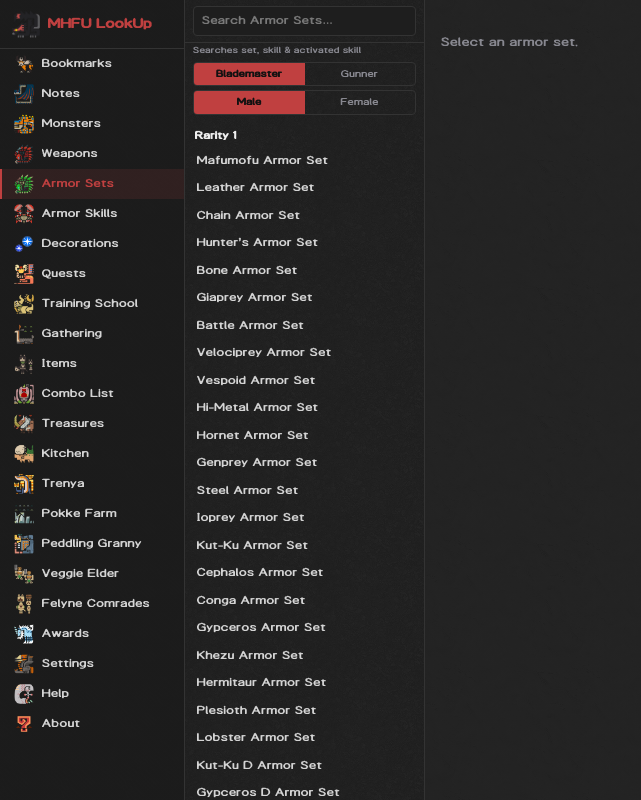
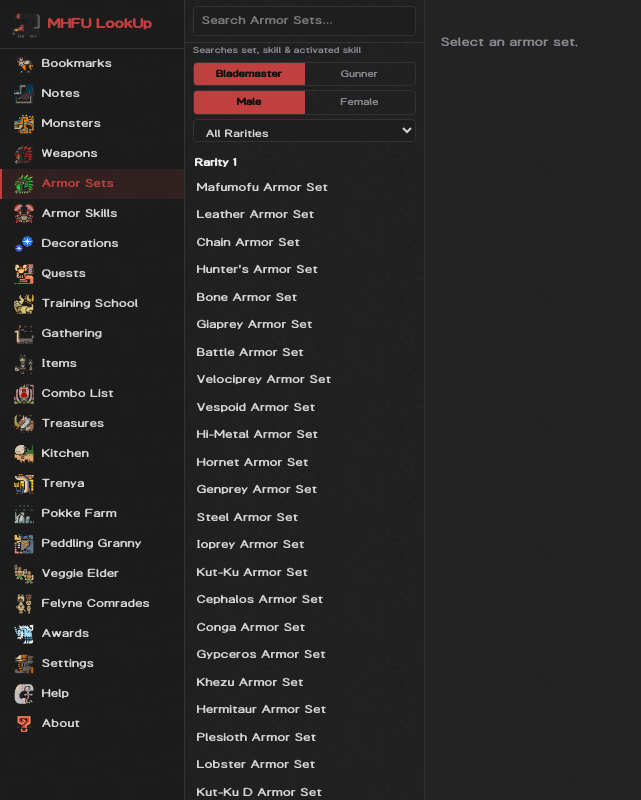
Before and after one commit to ArmoredRaven17/MHFU-LookUp-Test, a React (Vite) app in the folder web/: page /armorsets in a window 1280 px wide. Shown: the whole page, without its empty margins (0-641 px from the left). Built offline with nearby package versions, Linux system fonts and the light colour scheme.

Commit message:
Armor Sets: add rarity filter dropdown
Lets users jump straight to a rarity tier instead of scrolling the whole list; defaults to All Rarities.

```diff
--- a/web/src/pages/ArmorSetsPage.tsx
+++ b/web/src/pages/ArmorSetsPage.tsx
@@ -88,6 +88,7 @@ export default function ArmorSetsPage() {
   const [search, setSearch] = useState('')
   const [gunner, setGunner] = useState(false)
   const [female, setFemale] = useState(false)
+  const [rarityFilter, setRarityFilter] = useState('All')
 
   useEffect(() => {
     loadArmorSets().then(setSets)
@@ -128,6 +129,10 @@ export default function ArmorSetsPage() {
     return [...byR.keys()].sort((a, b) => a - b).map(r => ({ rarity: r, sets: byR.get(r)! }))
   }, [sets, search, selectedClass, searchTerms])
 
+  // All rarities present (unfiltered by the rarity dropdown itself, so its options stay stable).
+  const rarityOptions = useMemo(() => [...new Set(groups.map(g => g.rarity))].sort((a, b) => a - b), [groups])
+  const visibleGroups = rarityFilter === 'All' ? groups : groups.filter(g => String(g.rarity) === rarityFilter)
+
   const selected = useMemo(() => sets.find(s => s.id === id) ?? null, [sets, id])
 
   return (
@@ -143,10 +148,17 @@ export default function ArmorSetsPage() {
           <p style={{ margin: 0, fontSize: 10, color: 'var(--muted)' }}>Searches set, skill &amp; activated skill</p>
           <Segmented options={['Blademaster', 'Gunner']} value={gunner ? 1 : 0} onChange={i => setGunner(i === 1)} />
           <Segmented options={['Male', 'Female']} value={female ? 1 : 0} onChange={i => setFemale(i === 1)} />
+          <select value={rarityFilter} onChange={e => setRarityFilter(e.target.value)} style={{
+            background: 'var(--surface)', border: '1px solid var(--border)', borderRadius: 4,
+            color: 'var(--text)', padding: '4px 8px', fontSize: 12,
+          }}>
+            <option value="All">All Rarities</option>
+            {rarityOptions.map(r => <option key={r} value={String(r)}>Rarity {r}</option>)}
+          </select>
         </div>
 
         <div style={{ overflowY: 'auto', flex: 1 }}>
-          {groups.map(g => (
+          {visibleGroups.map(g => (
             <div key={g.rarity}>
               <div style={{ fontWeight: 700, color: rarityColor(g.rarity), fontSize: 12, padding: '6px 10px 2px' }}>
                 Rarity {g.rarity}
@@ -166,7 +178,7 @@ export default function ArmorSetsPage() {
               })}
             </div>
           ))}
-          {groups.length === 0 && (
+          {visibleGroups.length === 0 && (
             <p style={{ color: 'var(--muted)', padding: 12, fontSize: 13 }}>No armor sets found.</p>
           )}
         </div>
```
